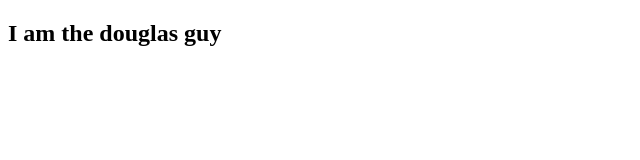
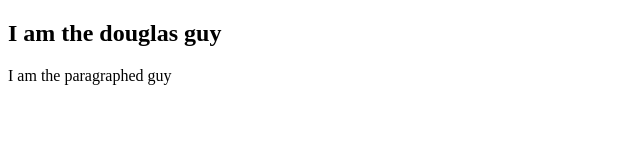
Before and after one commit to Benjamin-Matovu/merging_session, a plain HTML site: page src/doug.html in a window 1280 px wide. Shown: the whole page, without its empty margins (0-640 px from the left). Drawn offline with Linux system fonts and the light colour scheme.

Commit message:
Doug version

```diff
--- a/src/doug.html
+++ b/src/doug.html
@@ -7,5 +7,6 @@
   </head>
   <body>
     <h2>I am the douglas guy</h2>
+    <p>I am the paragraphed guy</p>
   </body>
 </html>
```
